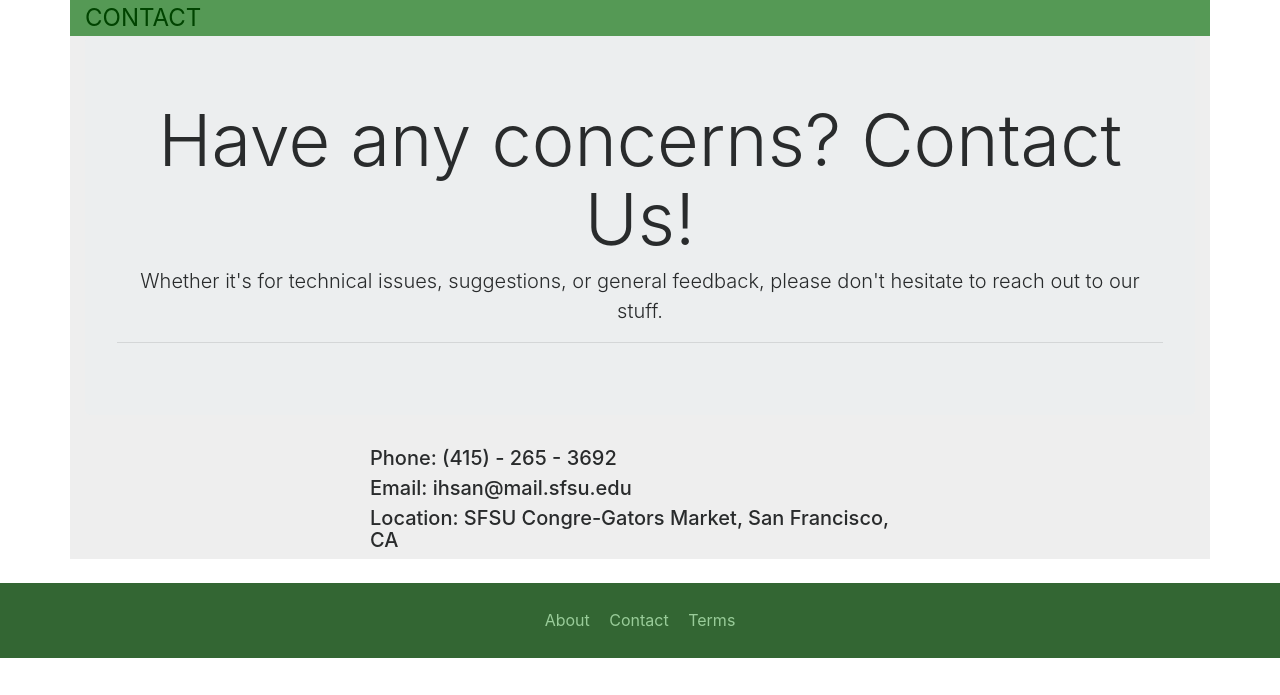
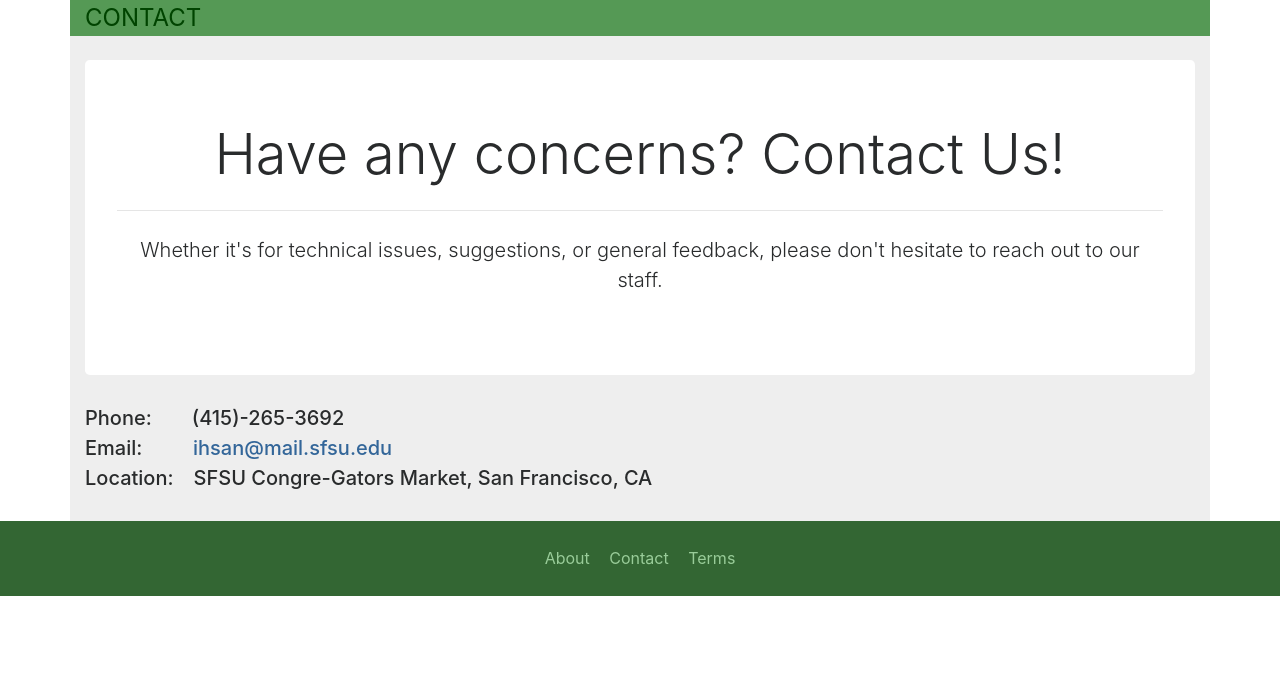
Before and after one commit to salcota/SeniorTeamProject, a CodeIgniter app: page /database/Home/view/contact in a window 1280 px wide. Shown: the part 105-800 px from the top of the page. Run offline with CodeIgniter, Linux system fonts and the light colour scheme; the visitor is signed in with stand-in values (Sample User, id 1); tables that the repository leaves empty or names only in its code hold one stand-in row (values such as "Sample post"); data that the repository does not hold is empty.

Commit message:
Adding Cosmetic changes to Home, Contact, and Terms

```diff
--- a/application/views/home/contact.php
+++ b/application/views/home/contact.php
@@ -6,33 +6,36 @@ defined('BASEPATH') OR exit('No direct script access allowed');
           <div class="container">
 
               <div class = "row justify-content-center pagetitle">
-                  <div class="col-12 subtitle" id="subheader">CONTACT</div>
+                  <div class="col-sm-12 subtitle" id="subheader">CONTACT</div>
               </div>
 
 
-              <div class="jumbotron">
+		<br />
+
+              <div class="jumbotron" style="background-color:#FFF">
 		<center>
-             	<h1 class="display-3">Have any concerns? Contact Us!</h1>
-		<p class="lead"> Whether it's for technical issues, suggestions, or general feedback, please don't hesitate to reach out to our stuff.</p>
+             	<h1 class="display-4">Have any concerns? Contact Us!</h1>
+
+		<hr class= "my-4">
+
+		<p class="lead"> Whether it's for technical issues, suggestions, or general feedback, please don't hesitate to reach out to our staff.</p>
 		</center>
-		<hr class= "my-2">
               </div>
 
 
+              <div class="row justify-content-center">
+                  <div class="col-sm-12">
+                      <h5>Phone:&emsp;&emsp;(415)-265-3692</h5>
+		      <h5>Email:&emsp;&emsp;&nbsp;&nbsp;<span style="color: #369">ihsan@mail.sfsu.edu</span></h5>
+		      <h5>Location:&emsp;SFSU Congre-Gators Market, San Francisco, CA</h5>
+                  </div>
 
-              <div class="row justify-content-center">
-                  <div class="col-6">
-                      <h5>Phone: (415) - 265 - 3692</h5>
-		      <h5>Email: ihsan@mail.sfsu.edu</h5>
-		      <h5>Location: SFSU Congre-Gators Market, San Francisco, CA</h5>
-                  </div>
+
               </div>
 
-             </div>
+	      <br />
 
-             <br />
-
-
+          </div>
 
 	  <?php $this->load->view('common/jquery_tether_bootstrap'); ?>
 
```
Also changed, not shown: application/views/common/app_intro.php (+7 -1 lines), application/views/home/home.php (+20 -3 lines), application/views/home/terms.php (+5 -5 lines).
